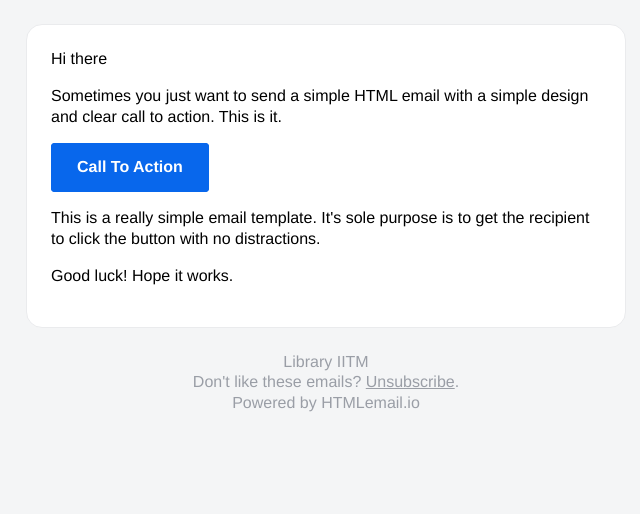
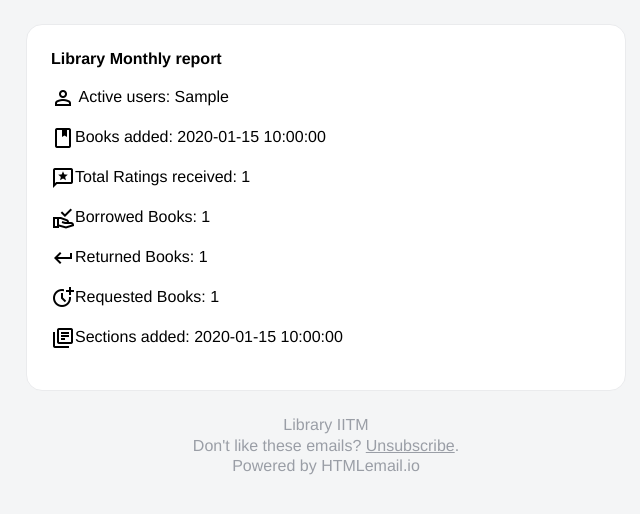
Before and after one commit to harikrishnan51688/LMS_api, a Python web app: template templates/mail-template.html in a window 1280 px wide. Shown: the top 514 px of the page, without its empty margins (314-954 px from the left). Run offline with Jinja, Linux system fonts and the light colour scheme; the template is opened without the code that fills it: most values are stand-ins (such as "Sample title", 1, 10 or a date in 2020).

Commit message:
add task monthly report

```diff
--- a/templates/mail-template.html
+++ b/templates/mail-template.html
@@ -1,8 +1,12 @@
-<!doctype html>
+<!DOCTYPE html>
 <html lang="en">
   <head>
-    <meta name="viewport" content="width=device-width, initial-scale=1.0">
-    <meta http-equiv="Content-Type" content="text/html; charset=UTF-8">
+    <meta name="viewport" content="width=device-width, initial-scale=1.0" />
+    <meta http-equiv="Content-Type" content="text/html; charset=UTF-8" />
+    <link
+      rel="stylesheet"
+      href="https://fonts.googleapis.com/css2?family=Material+Symbols+Outlined:opsz,wght,FILL,GRAD@40,400,0,0"
+    />
     <title>Simple Transactional Email</title>
     <style media="all" type="text/css">
       /* -------------------------------------
@@ -293,26 +297,74 @@
           font-weight: inherit;
           line-height: inherit;
         }
+        .material-symbols-outlined {
+          vertical-align: middle;
+        }
       }
     </style>
   </head>
   <body>
-    <table role="presentation" border="0" cellpadding="0" cellspacing="0" class="body">
+    <table
+      role="presentation"
+      border="0"
+      cellpadding="0"
+      cellspacing="0"
+      class="body"
+    >
       <tr>
         <td>&nbsp;</td>
         <td class="container">
           <div class="content">
-
             <!-- START CENTERED WHITE CONTAINER -->
-            <span class="preheader">This is preheader text. Some clients will show this text as a preview.</span>
-            <table role="presentation" border="0" cellpadding="0" cellspacing="0" class="main">
-
+            <span class="preheader"
+              >This is preheader text. Some clients will show this text as a
+              preview.</span
+            >
+            <table
+              role="presentation"
+              border="0"
+              cellpadding="0"
+              cellspacing="0"
+              class="main"
+            >
               <!-- START MAIN CONTENT AREA -->
               <tr>
                 <td class="wrapper">
-                  <p>Hi there</p>
-                  <p>Sometimes you just want to send a simple HTML email with a simple design and clear call to action. This is it.</p>
-                  <table role="presentation" border="0" cellpadding="0" cellspacing="0" class="btn btn-primary">
+                  <p>
+                    <b>Library Monthly report </b>
+                  </p>
+                  <p>
+                    <span class="material-symbols-outlined">person</span> Active
+                    users: {{ data.active_users }}
+                  </p>
+                  <p>
+                    <span class="material-symbols-outlined">book</span>Books
+                    added: {{ data.ebook_added }}
+                  </p>
+                  <p>
+                    <span class="material-symbols-outlined"> reviews </span
+                    >Total Ratings received: {{ data.ratings_count }}
+                  </p>
+                  <p>
+                    <span class="material-symbols-outlined">
+                      approval_delegation </span
+                    >Borrowed Books: {{ data.borrow_count }}
+                  </p>
+                  <p>
+                    <span class="material-symbols-outlined">
+                      keyboard_return </span
+                    >Returned Books: {{ data.return_count }}
+                  </p>
+                  <p>
+                    <span class="material-symbols-outlined"> more_time </span
+                    >Requested Books: {{ data.request_count }}
+                  </p>
+                  <p>
+                    <span class="material-symbols-outlined">
+                      library_books </span
+                    >Sections added: {{ data.sections_created }}
+                  </p>
+                  <!-- <table role="presentation" border="0" cellpadding="0" cellspacing="0" class="btn btn-primary">
                     <tbody>
                       <tr>
                         <td align="left">
@@ -326,9 +378,7 @@
                         </td>
                       </tr>
                     </tbody>
-                  </table>
-                  <p>This is a really simple email template. It's sole purpose is to get the recipient to click the button with no distractions.</p>
-                  <p>Good luck! Hope it works.</p>
+                  </table> -->
                 </td>
               </tr>
 
@@ -337,11 +387,18 @@
 
             <!-- START FOOTER -->
             <div class="footer">
-              <table role="presentation" border="0" cellpadding="0" cellspacing="0">
+              <table
+                role="presentation"
+                border="0"
+                cellpadding="0"
+                cellspacing="0"
+              >
                 <tr>
                   <td class="content-block">
                     <span class="apple-link">Library IITM</span>
-                    <br> Don't like these emails? <a href="http://htmlemail.io/blog">Unsubscribe</a>.
+                    <br />
+                    Don't like these emails?
+                    <a href="http://htmlemail.io/blog">Unsubscribe</a>.
                   </td>
                 </tr>
                 <tr>
@@ -354,7 +411,8 @@
 
             <!-- END FOOTER -->
 
-<!-- END CENTERED WHITE CONTAINER --></div>
+            <!-- END CENTERED WHITE CONTAINER -->
+          </div>
         </td>
         <td>&nbsp;</td>
       </tr>
```
Also changed, not shown: mail.py (+30 -1 lines), tasks.py (+9 -5 lines). Lines whose indentation alone changed are shown as unchanged.
